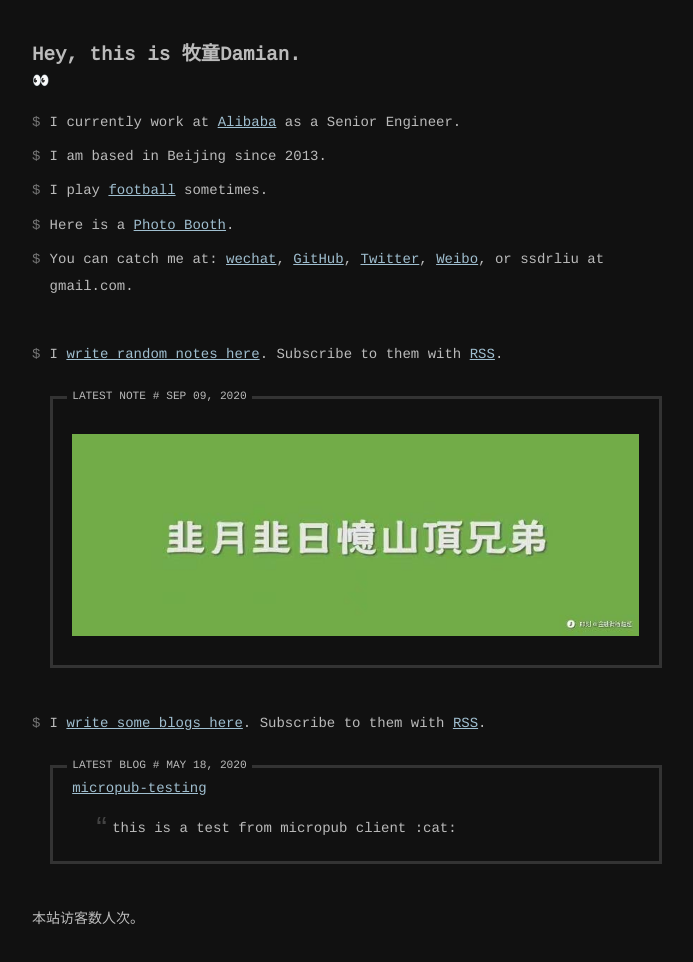
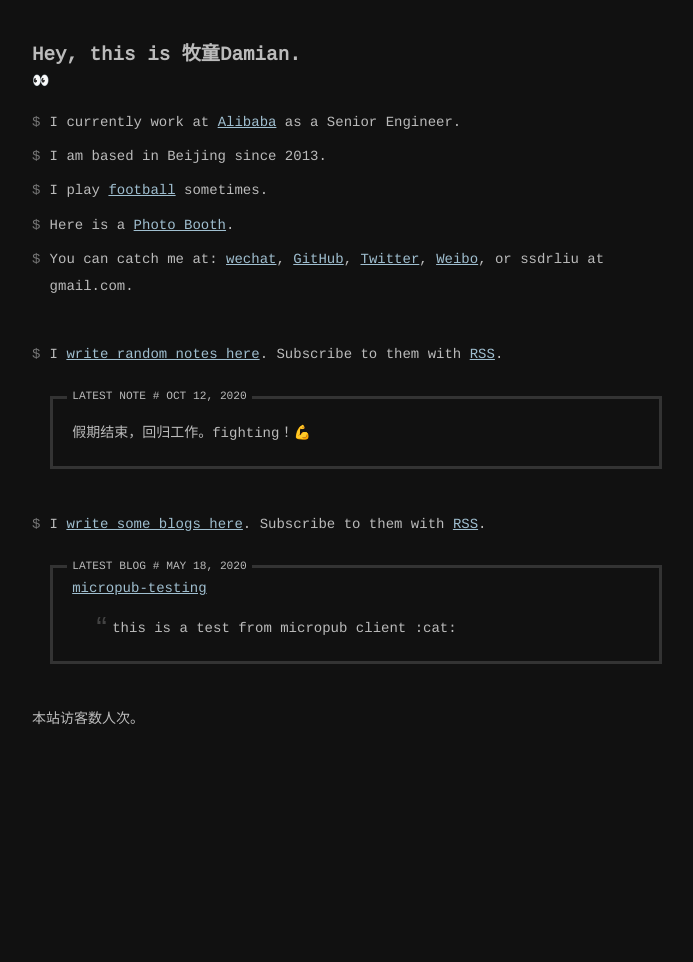
Before and after one commit to ssdr/site, a Jekyll site: the page built from index.html, in a window 1280 px wide. Shown: the whole page, without its empty margins (293-986 px from the left). Built offline with Jekyll 4.4.1, drawn with Linux system fonts in a browser that asks for light colours; comment, search, counter and statistics services are not loaded; after the commit the page ends 900 px from its top, so only the background shows below that.

Commit message:
📝 Update an entry via micropub

```diff
--- a/_data/notes.yml
+++ b/_data/notes.yml
@@ -1,3 +1,7 @@
+- date: 2020/10/12 03:30
+  content: |
+    假期结束，回归工作。fighting！💪
+
 - date: 2020/09/09 11:39
   content: |
     ![](https://damian.life/images/3587871-image.jpg)
```
